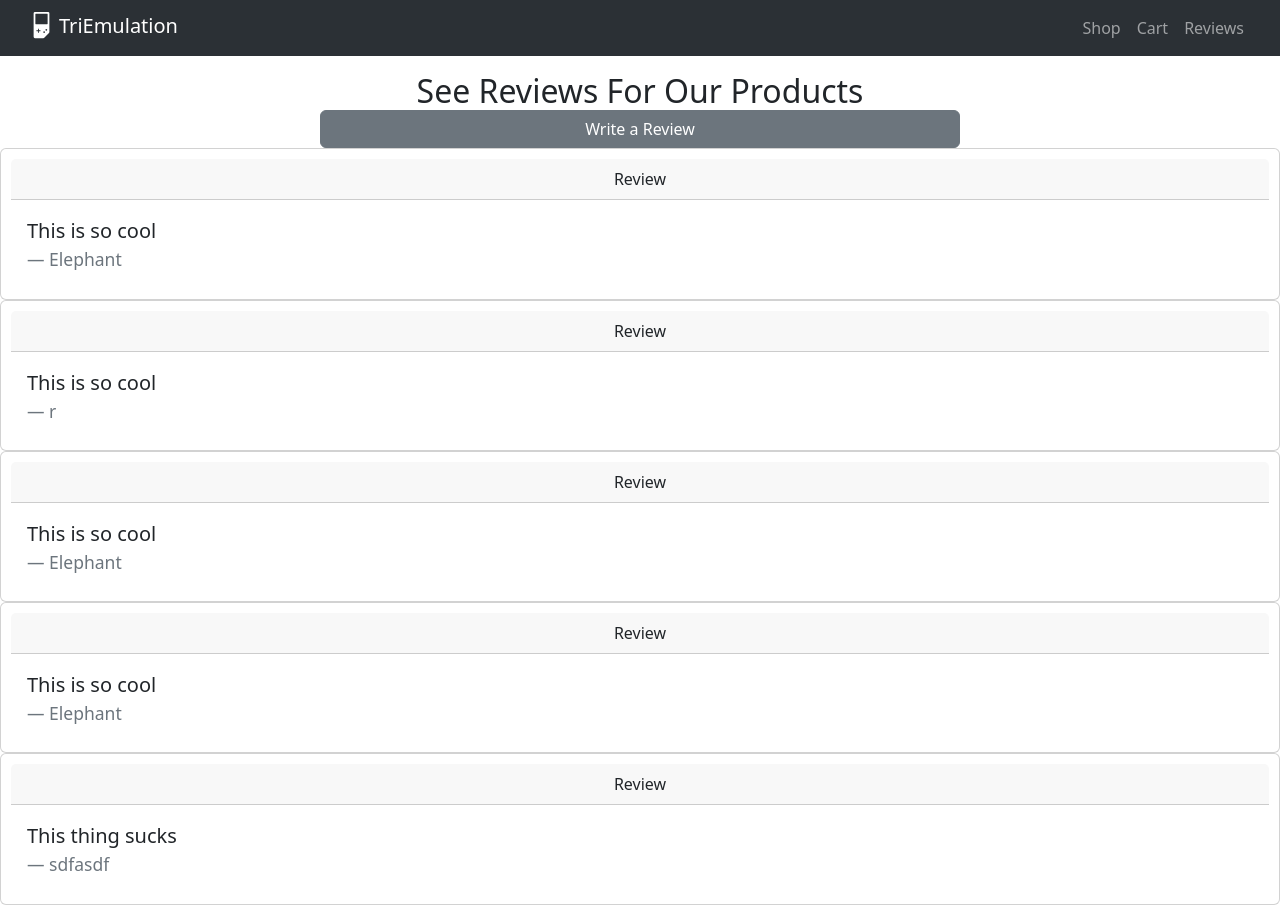
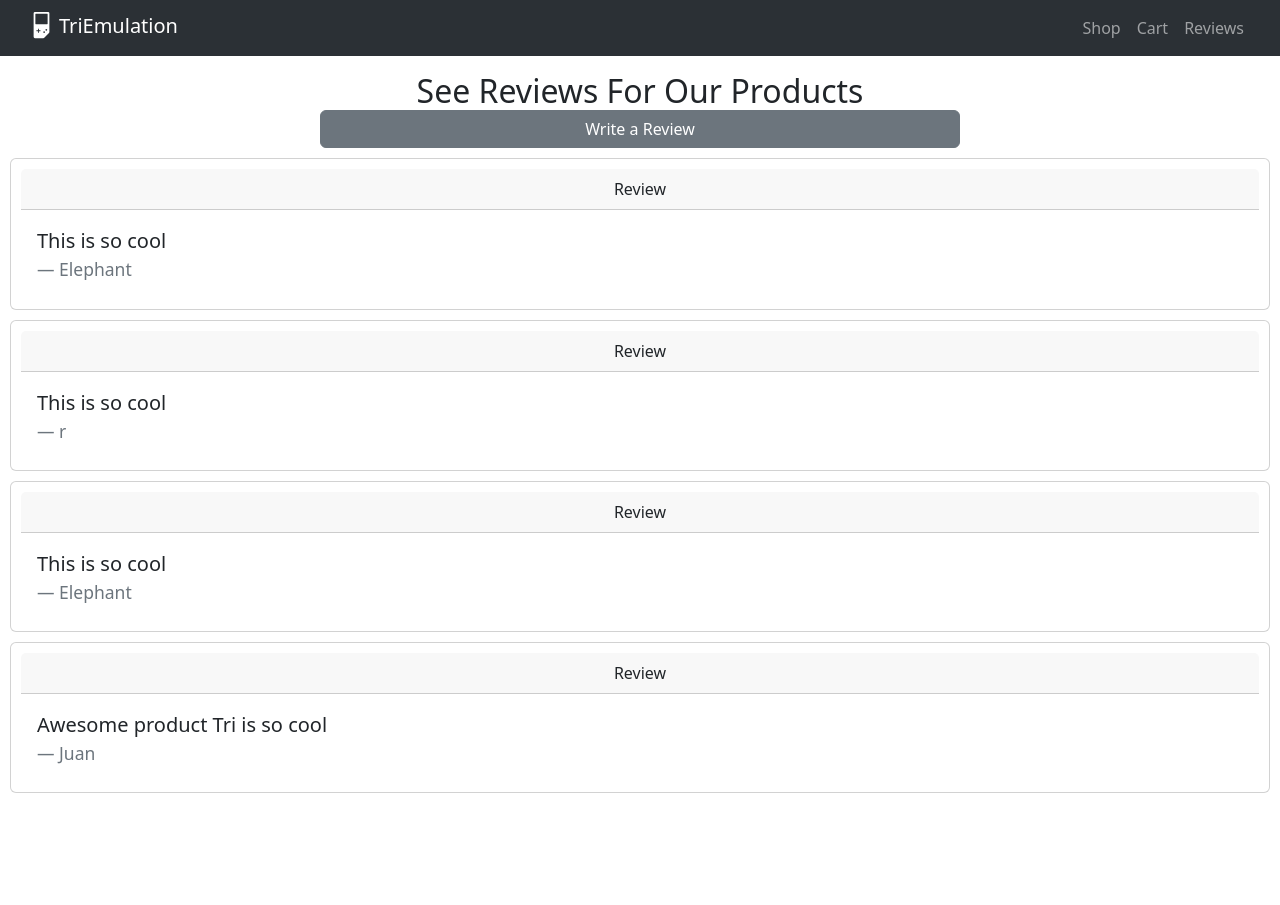
Before and after one commit to Trizee/phase-2-project, a React (Vite) app: page /reviews in a window 1280 px wide. After the commit the page ends 803 px from the top, so only its background shows below. Built offline with nearby package versions, Linux system fonts and the light colour scheme; data requests are answered from the project's data file.

Commit message:
added a function to calculate total price of the cart

```diff
--- a/db.json
+++ b/db.json
@@ -16,14 +16,9 @@
       "id": 3
     },
     {
-      "name": "Elephant",
-      "review": "This is so cool",
-      "id": 4
-    },
-    {
-      "name": "sdfasdf",
-      "review": "This thing sucks",
-      "id": 5
+      "name": "Juan ",
+      "review": "Awesome product Tri is so cool",
+      "id": 6
     }
   ],
   "checkouts": []
--- a/src/App.jsx
+++ b/src/App.jsx
@@ -1,4 +1,4 @@
-import { useState } from 'react'
+import { useState,useEffect } from 'react'
 import 'bootstrap/dist/css/bootstrap.min.css';
 import RootLayout from './layout/RootLayout';
 import Landing from './components/Landing';
@@ -13,19 +13,19 @@ import {
   Route,
   Link,
 } from "react-router-dom";
-import { inputClasses } from '@mui/material';
-
-
-
 
 
 
 function App() {
 
-  const [total,setTotal] =useState(0)
+  const [total,setTotal] =useState('0')
   const [inCart, setInCart] = useState([])
 
-  console.log(total)
+  const totalPrice = inCart.reduce((sum, product) => sum + parseFloat(product.price), 0);
+
+  useEffect(()=>{
+    setTotal(totalPrice)
+  },[inCart])
 
   function handleClickBeige(){
     const newObj = {
--- a/src/components/Checkout.jsx
+++ b/src/components/Checkout.jsx
@@ -1,7 +1,14 @@
 import Form from 'react-bootstrap/Form';
 import Button from 'react-bootstrap/Button';
+import { useState } from 'react';
 
 function Checkout({total}){
+
+    const [name,setName] = useState('')
+    const [address, setAddress] = useState('')
+    const [card , setCard] = useState('')
+
+
     return(
      <div style={{
         justifyContent: 'center',
@@ -21,7 +28,7 @@ function Checkout({total}){
       </Form.Group>
       <Form.Group className="mb-3" controlId="formGroupCC">
         <Form.Label>Credit Card</Form.Label>
-        <Form.Control type="email" placeholder="Enter Card Number" />
+        <Form.Control type="number" placeholder="Enter Card Number" />
       </Form.Group>
       <Button variant="secondary" type="submit">
         Submit
--- a/src/components/ReviewCard.jsx
+++ b/src/components/ReviewCard.jsx
@@ -5,7 +5,7 @@ function ReviewCard({data}){
     const {name , review} = data
 
     return (
-        <Card style={{padding: '10px'}}>
+        <Card style={{padding: '10px' , margin: '10px'}}>
           <Card.Header style={{textAlign: 'center'}}>Review</Card.Header>
           <Card.Body>
             <blockquote className="blockquote mb-0">
```
